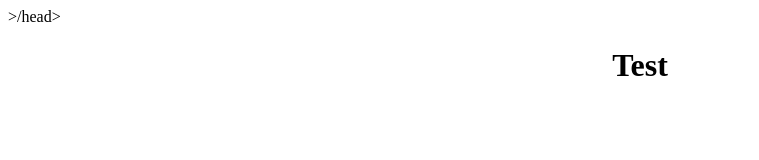
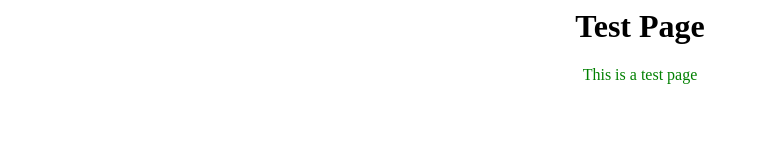
Before and after one commit to shyrydan/shyrydan.github.io, a plain HTML site: page index.html in a window 1280 px wide. Shown: the whole page, without its empty margins (0-759 px from the left). Drawn offline with Linux system fonts and the light colour scheme.

Commit message:
updated index.html

```diff
--- a/index.html
+++ b/index.html
@@ -1,8 +1,9 @@
 <html>
-<head><title>Test</title>>/head>
+<head><title>Test</title></head>
 <body>
 <div align=center>
-<h1> Test</h1>
+<h1>Test Page</h1>
+<font color=green>This is a test page</font>
 </div>
 </body>
 </html>
```
